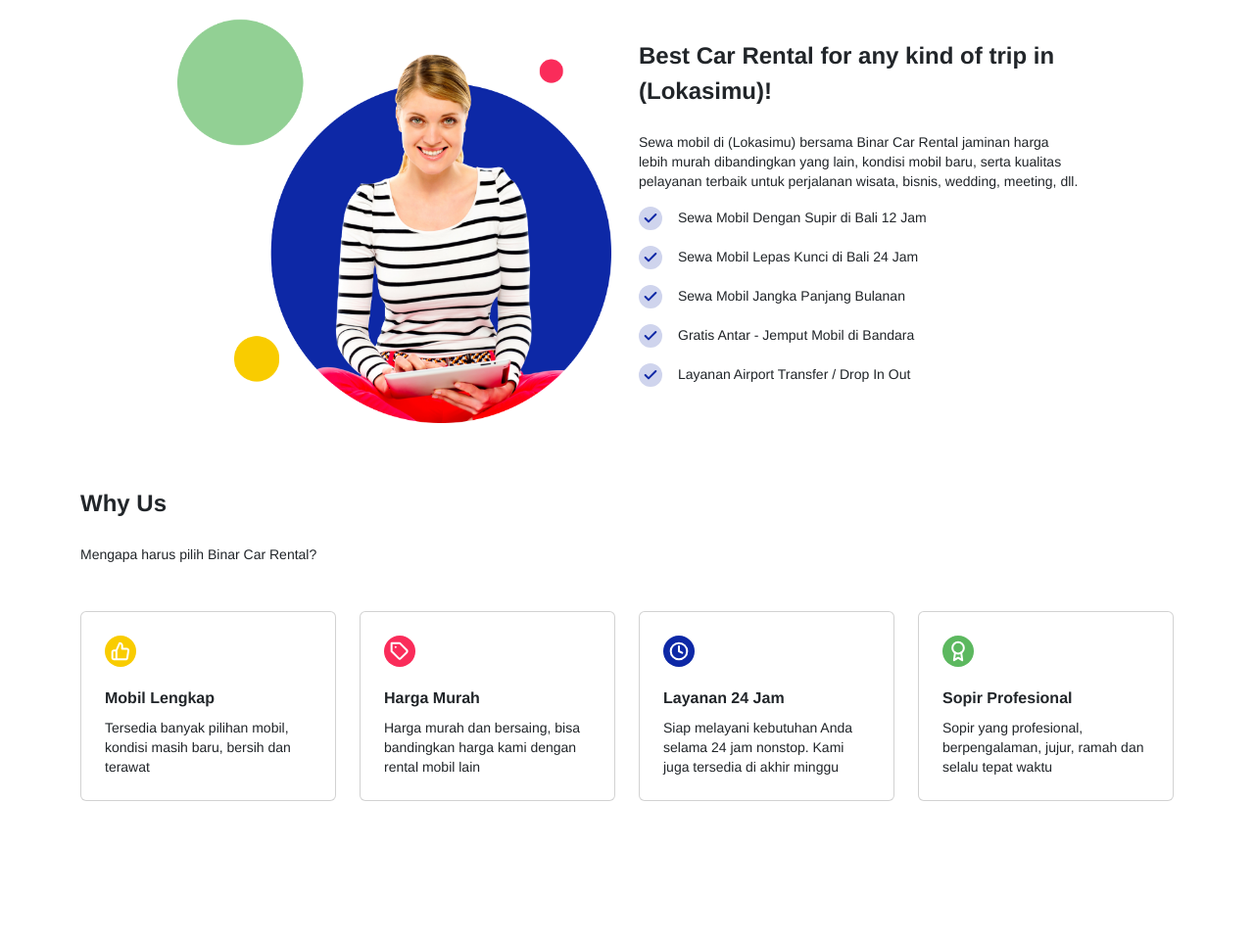
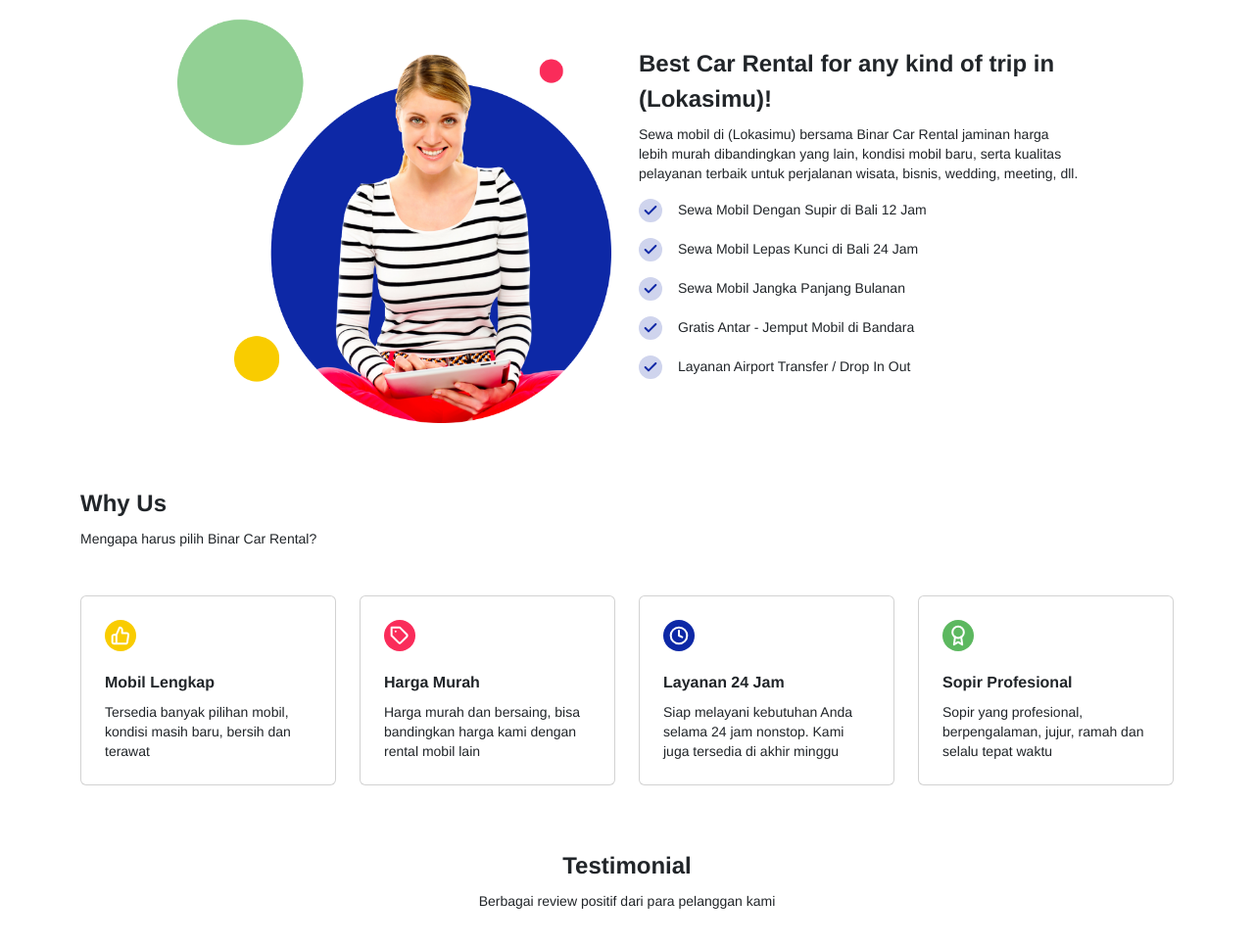
Before and after one commit to ancr18/FSW2-CH1-CG1, a plain HTML site: page index.html in a window 1280 px wide. Shown: the part 460-1426 px from the top of the page at 98% size. Before the commit the page ends 1342 px from the top, so only its background shows below. Drawn offline with nearby package versions, Linux system fonts and the light colour scheme.

Commit message:
membuat testimonial section

```diff
--- a/index.html
+++ b/index.html
@@ -152,7 +152,22 @@
     </section>
     <!-- /why-us-section -->
 
+    <!-- testimonial-section -->
 
+    <section class="testimonial-section my-5" id="testimonial-section">
+        <div class="container">
+            <div class="row">
+
+                <div class="col-md-12 text-center">
+                    <h2 class="h2">Testimonial</h2>
+                    <p class="sub-title">Berbagai review positif dari para pelanggan kami</p>
+                </div>
+            </div>
+        </div>
+
+    </section>
+
+    <!-- /testimonial-section -->
 
 
 
--- a/style.css
+++ b/style.css
@@ -71,7 +71,7 @@
   font-size: 24px;
   line-height: 36px;
   font-weight: 700;
-  margin-bottom: 24px;
+  /* margin-bottom: 24px; */
 }
 
 .teks-service{
```
